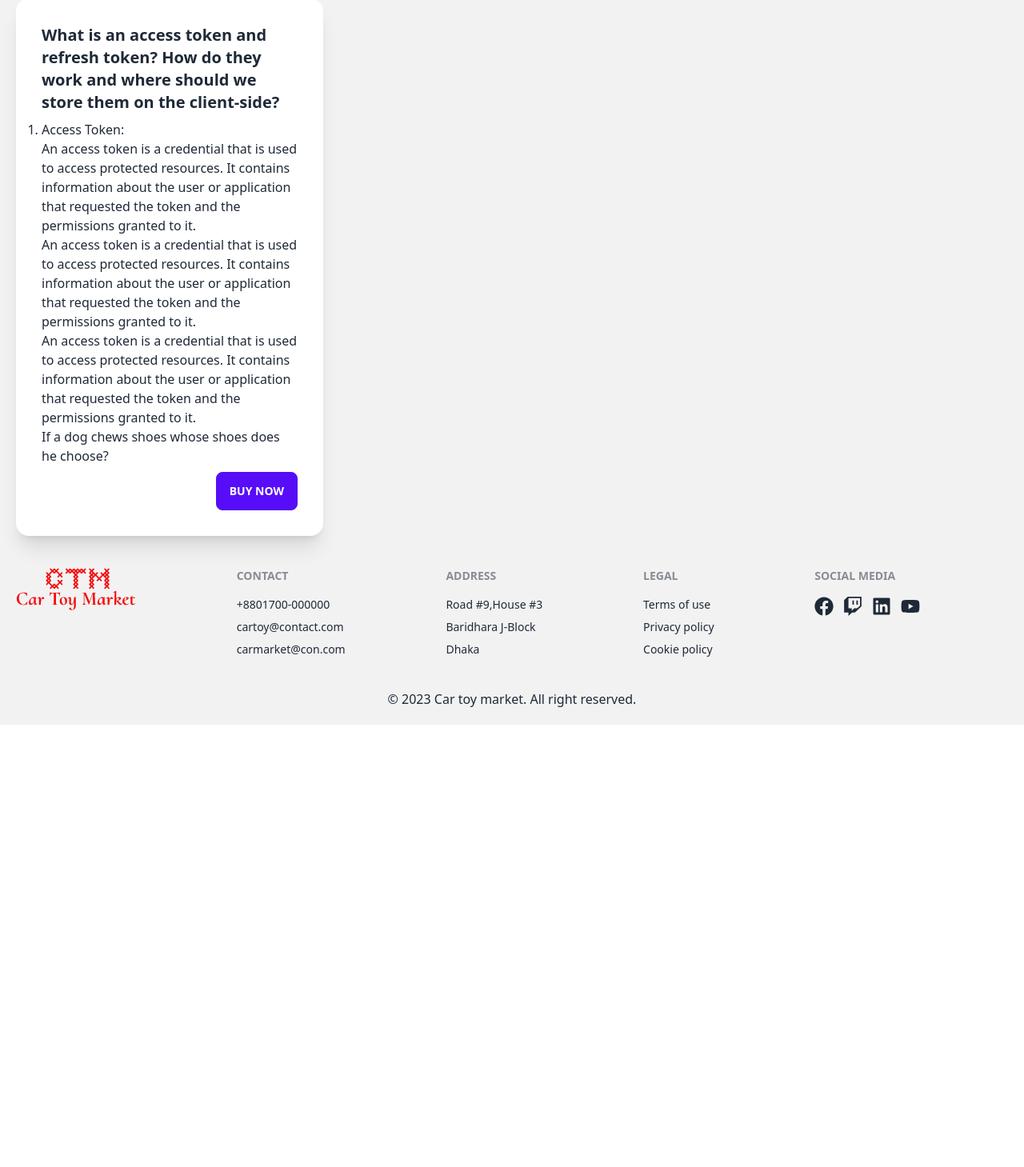
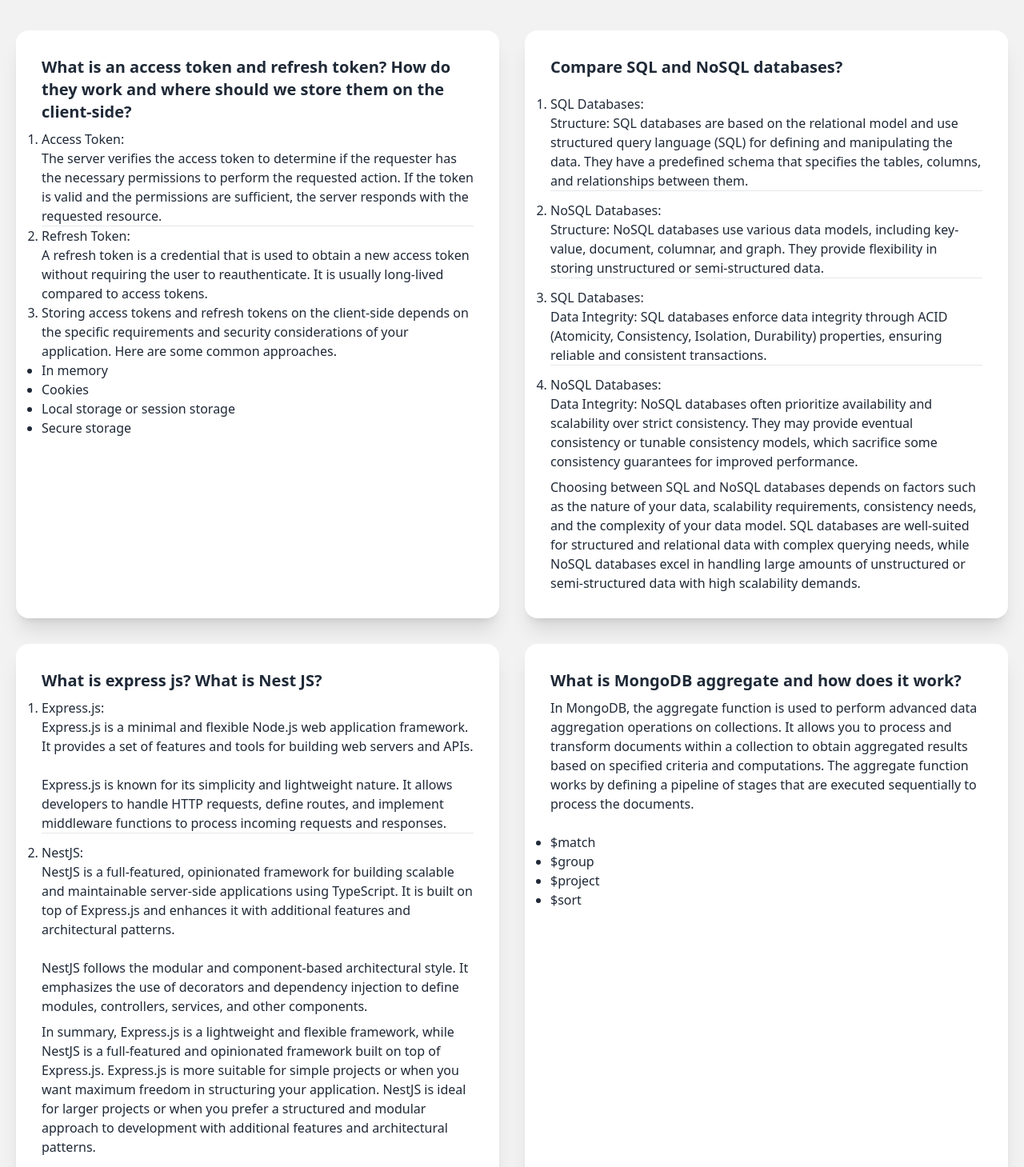
Before and after one commit to Abu-Taieb/car-toy-market-client, a React (Vite) app: page /blogs in a window 1280 px wide. Shown: the part 131-1590 px from the top of the page at 80% size. Before the commit the page ends 1037 px from the top, so only its background shows below. Built offline with nearby package versions, Linux system fonts and the light colour scheme.

Commit message:
Blogs Page UI Design Done

```diff
--- a/src/Pages/Blogs/Blogs.jsx
+++ b/src/Pages/Blogs/Blogs.jsx
@@ -2,25 +2,149 @@
   return (
     <div className="bg-base-200 px-5">
       <h2 className="text-3xl text-center">Our Blog Pages</h2>
-      <div className="">
-        <div className="card w-96 bg-base-100 shadow-xl">
+      <div className="grid grid-cols-1 md:grid-cols-2 gap-8 py-10">
+        <div className="card w-full bg-base-100 shadow-xl">
           <div className="card-body">
             <h2 className="card-title">
               What is an access token and refresh token? How do they work and
               where should we store them on the client-side?
             </h2>
-            <div className="">
-              <ol>
-                <li className="list-decimal">Access Token:</li>
-                <p>An access token is a credential that is used to access protected resources. It contains information about the user or application that requested the token and the permissions granted to it.</p>
-                <p>An access token is a credential that is used to access protected resources. It contains information about the user or application that requested the token and the permissions granted to it.</p>
-                <p>An access token is a credential that is used to access protected resources. It contains information about the user or application that requested the token and the permissions granted to it.</p>
-              </ol>
-              <p>If a dog chews shoes whose shoes does he choose?</p>
-            </div>
-            <div className="card-actions justify-end">
-              <button className="btn btn-primary">Buy Now</button>
-            </div>
+            <ol>
+              <li className="list-decimal">Access Token:</li>
+              <p>
+                The server verifies the access token to determine if the
+                requester has the necessary permissions to perform the requested
+                action. If the token is valid and the permissions are
+                sufficient, the server responds with the requested resource.
+              </p>
+              <hr />
+              <li className="list-decimal">Refresh Token:</li>
+              <p>
+                A refresh token is a credential that is used to obtain a new
+                access token without requiring the user to reauthenticate. It is
+                usually long-lived compared to access tokens.
+              </p>
+              <li className="list-decimal">
+                Storing access tokens and refresh tokens on the client-side
+                depends on the specific requirements and security considerations
+                of your application. Here are some common approaches.
+              </li>
+              <li className="list-disc">In memory</li>
+              <li className="list-disc">Cookies</li>
+              <li className="list-disc">Local storage or session storage</li>
+              <li className="list-disc">Secure storage</li>
+            </ol>
+          </div>
+        </div>
+        <div className="card w-full bg-base-100 shadow-xl">
+          <div className="card-body">
+            <h2 className="card-title">Compare SQL and NoSQL databases?</h2>
+            <ol>
+              <li className="list-decimal mt-3">SQL Databases:</li>
+              <p>
+                Structure: SQL databases are based on the relational model and
+                use structured query language (SQL) for defining and
+                manipulating the data. They have a predefined schema that
+                specifies the tables, columns, and relationships between them.
+              </p>
+              <hr />
+              <li className="list-decimal mt-3">NoSQL Databases:</li>
+              <p>
+                Structure: NoSQL databases use various data models, including
+                key-value, document, columnar, and graph. They provide
+                flexibility in storing unstructured or semi-structured data.
+              </p>
+              <hr />
+              <li className="list-decimal mt-3">SQL Databases:</li>
+              <p>
+                Data Integrity: SQL databases enforce data integrity through
+                ACID (Atomicity, Consistency, Isolation, Durability) properties,
+                ensuring reliable and consistent transactions.
+              </p>
+              <hr />
+              <li className="list-decimal mt-3">NoSQL Databases:</li>
+              <p>
+                Data Integrity: NoSQL databases often prioritize availability
+                and scalability over strict consistency. They may provide
+                eventual consistency or tunable consistency models, which
+                sacrifice some consistency guarantees for improved performance.
+              </p>
+            </ol>
+            <p>
+              Choosing between SQL and NoSQL databases depends on factors such
+              as the nature of your data, scalability requirements, consistency
+              needs, and the complexity of your data model. SQL databases are
+              well-suited for structured and relational data with complex
+              querying needs, while NoSQL databases excel in handling large
+              amounts of unstructured or semi-structured data with high
+              scalability demands.
+            </p>
+          </div>
+        </div>
+        <div className="card w-full bg-base-100 shadow-xl">
+          <div className="card-body">
+            <h2 className="card-title">What is express js? What is Nest JS?</h2>
+            <ol>
+              <li className="list-decimal">Express.js:</li>
+              <p>
+                Express.js is a minimal and flexible Node.js web application
+                framework. It provides a set of features and tools for building
+                web servers and APIs.
+              </p>
+              <br />
+              <p>
+                Express.js is known for its simplicity and lightweight nature.
+                It allows developers to handle HTTP requests, define routes, and
+                implement middleware functions to process incoming requests and
+                responses.
+              </p>
+              <hr />
+              <li className="list-decimal mt-3">NestJS:</li>
+              <p>
+                NestJS is a full-featured, opinionated framework for building
+                scalable and maintainable server-side applications using
+                TypeScript. It is built on top of Express.js and enhances it
+                with additional features and architectural patterns.
+              </p>
+              <br />
+              <p>
+                NestJS follows the modular and component-based architectural
+                style. It emphasizes the use of decorators and dependency
+                injection to define modules, controllers, services, and other
+                components.
+              </p>
+            </ol>
+            <p>
+              In summary, Express.js is a lightweight and flexible framework,
+              while NestJS is a full-featured and opinionated framework built on
+              top of Express.js. Express.js is more suitable for simple projects
+              or when you want maximum freedom in structuring your application.
+              NestJS is ideal for larger projects or when you prefer a
+              structured and modular approach to development with additional
+              features and architectural patterns.
+            </p>
+          </div>
+        </div>
+        <div className="card w-full bg-base-100 shadow-xl">
+          <div className="card-body">
+            <h2 className="card-title">
+              What is MongoDB aggregate and how does it work?
+            </h2>
+            <ol>
+              <p>
+                In MongoDB, the aggregate function is used to perform advanced
+                data aggregation operations on collections. It allows you to
+                process and transform documents within a collection to obtain
+                aggregated results based on specified criteria and computations.
+                The aggregate function works by defining a pipeline of stages
+                that are executed sequentially to process the documents.
+              </p>
+              <br />
+              <li className="list-disc">$match</li>
+              <li className="list-disc">$group</li>
+              <li className="list-disc">$project</li>
+              <li className="list-disc">$sort</li>
+            </ol>
           </div>
         </div>
       </div>
```
